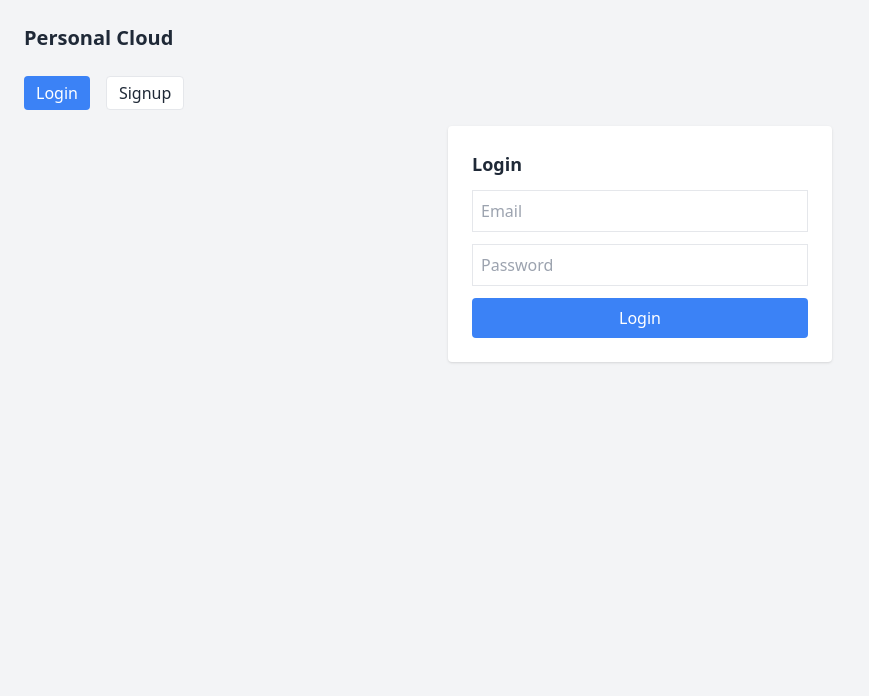
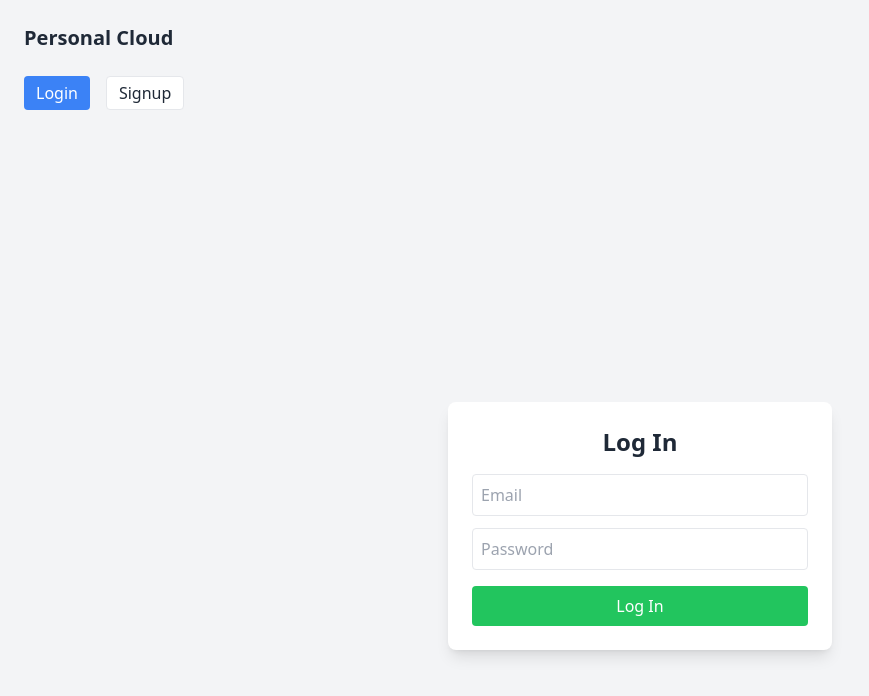
Before and after one commit to codead777/personal-cloud-ai, a React (Vite) app in the folder frontend/: page / in a window 1280 px wide. Shown: the top 696 px of the page, without its empty margins (0-869 px from the left). Built offline with nearby package versions, Linux system fonts and the light colour scheme.

Commit message:
Update Login.jsx

```diff
--- a/frontend/src/components/Login.jsx
+++ b/frontend/src/components/Login.jsx
@@ -1,45 +1,59 @@
-import { useState } from "react";
+import React, { useState } from "react";
 
 export default function Login({ onLogin }) {
   const [email, setEmail] = useState("");
   const [password, setPassword] = useState("");
+  const [error, setError] = useState("");
 
-  async function handleLogin(e) {
+  const handleSubmit = async (e) => {
     e.preventDefault();
+    setError("");
     try {
-      const res = await fetch("https://personal-cloud-ai.onrender.com/api/auth/login", {
+      const res = await fetch("https://personal-cloud-ai.onrender.com/auth/login", {
         method: "POST",
         headers: { "Content-Type": "application/json" },
         body: JSON.stringify({ email, password }),
       });
-      if (!res.ok) throw new Error("Login failed");
+      if (!res.ok) {
+        const errData = await res.json();
+        throw new Error(errData.error || "Login failed");
+      }
       const data = await res.json();
       localStorage.setItem("token", data.token);
-      onLogin(data.token);
+      if (onLogin) onLogin(data.token);
     } catch (err) {
-      alert(err.message);
+      setError(err.message);
     }
-  }
+  };
 
   return (
-    <form onSubmit={handleLogin} className="bg-white shadow p-6 rounded max-w-sm mx-auto space-y-3">
-      <h2 className="text-lg font-bold">Login</h2>
+    <div className="flex justify-center items-center min-h-screen bg-gray-100">
+      <form onSubmit={handleSubmit} className="bg-white p-6 rounded-lg shadow-lg w-96">
+        <h2 className="text-2xl font-bold mb-4 text-center">Log In</h2>
+        {error && <p className="text-red-500 mb-3">{error}</p>}
         <input
-        className="border p-2 w-full"
+          type="email"
           placeholder="Email"
+          className="w-full p-2 border rounded mb-3"
           value={email}
           onChange={(e) => setEmail(e.target.value)}
+          required
         />
         <input
           type="password"
-        className="border p-2 w-full"
           placeholder="Password"
+          className="w-full p-2 border rounded mb-4"
           value={password}
           onChange={(e) => setPassword(e.target.value)}
+          required
         />
-      <button type="submit" className="bg-blue-500 text-white p-2 w-full rounded">
-        Login
+        <button
+          type="submit"
+          className="w-full bg-green-500 hover:bg-green-600 text-white py-2 rounded transition"
+        >
+          Log In
         </button>
       </form>
+    </div>
   );
 }
```
Lines whose indentation alone changed are shown as unchanged.
